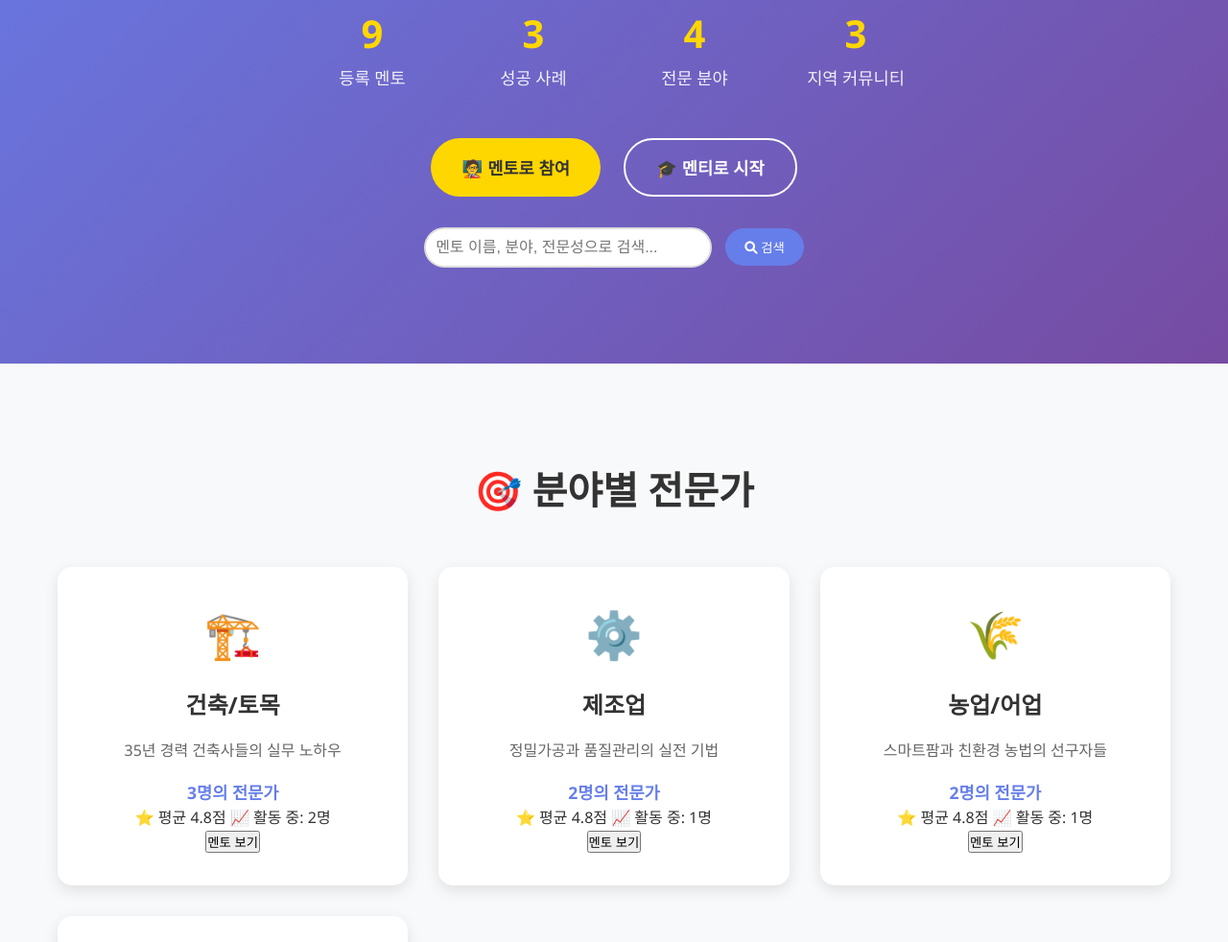
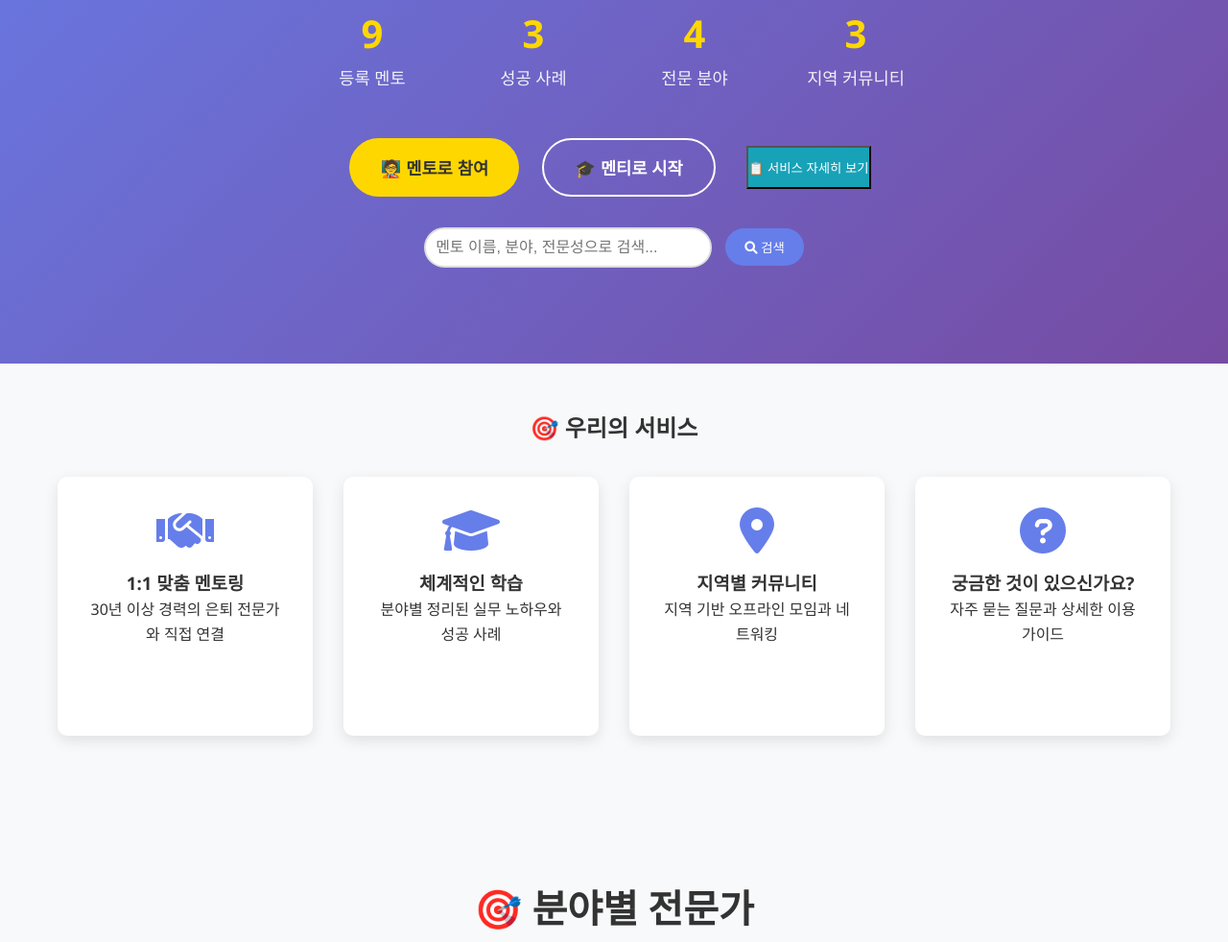
Before and after one commit to awbaw24/senior-knowledge-sharing, a website: page website/index.html in a window 1280 px wide. Shown: the part 437-1419 px from the top of the page at 96% size. Drawn offline with Linux system fonts and the light colour scheme.

Commit message:
메인 페이지에 서비스 안내 링크 및 서비스 소개 섹션 추가

```diff
--- a/website/index.html
+++ b/website/index.html
@@ -18,6 +18,7 @@
             <ul class="nav-menu">
                 <li><a href="#home">홈</a></li>
                 <li><a href="#mentors">멘토 찾기</a></li>
+                <li><a href="service.html">🔍 서비스 안내</a></li>
                 <li><a href="#knowledge">지식 저장소</a></li>
                 <li><a href="#community">커뮤니티</a></li>
                 <li><a href="#success">성공사례</a></li>
@@ -37,6 +38,7 @@
         <div class="mobile-menu" id="mobileMenu">
             <a href="#home" onclick="closeMobileMenu()">홈</a>
             <a href="#mentors" onclick="closeMobileMenu()">멘토 찾기</a>
+            <a href="service.html">🔍 서비스 안내</a>
             <a href="#knowledge" onclick="closeMobileMenu()">지식 저장소</a>
             <a href="#community" onclick="closeMobileMenu()">커뮤니티</a>
             <a href="#success" onclick="closeMobileMenu()">성공사례</a>
@@ -76,6 +78,9 @@
             <div class="hero-buttons">
                 <button class="btn-primary" onclick="openModal('mentor')">🧑‍🏫 멘토로 참여</button>
                 <button class="btn-secondary" onclick="openModal('mentee')">🎓 멘티로 시작</button>
+                <button class="btn-info" onclick="location.href='service.html'" style="background: #17a2b8; color: white; margin: 0.5rem;">
+                    📋 서비스 자세히 보기
+                </button>
             </div>
 
             <!-- 멘토 검색 기능 추가 -->
@@ -87,6 +92,39 @@
                             style="margin-left: 10px; padding: 10px 20px; background: #667eea; color: white; border: none; border-radius: 20px; cursor: pointer;">
                         <i class="fas fa-search"></i> 검색
                     </button>
+                </div>
+            </div>
+        </div>
+    </section>
+
+    <!-- 서비스 소개 카드 섹션 추가 -->
+    <section style="padding: 3rem 0; background: #f8f9fa;">
+        <div class="container">
+            <h2 style="text-align: center; margin-bottom: 2rem;">🎯 우리의 서비스</h2>
+            <div style="display: grid; grid-template-columns: repeat(auto-fit, minmax(250px, 1fr)); gap: 2rem;">
+                <div style="background: white; padding: 2rem; border-radius: 10px; box-shadow: 0 5px 15px rgba(0,0,0,0.1); text-align: center;">
+                    <i class="fas fa-handshake" style="font-size: 3rem; color: #667eea; margin-bottom: 1rem;"></i>
+                    <h3>1:1 맞춤 멘토링</h3>
+                    <p>30년 이상 경력의 은퇴 전문가와 직접 연결</p>
+                    <button class="btn-secondary" onclick="location.href='service.html#how-it-works'">자세히 보기</button>
+                </div>
+                <div style="background: white; padding: 2rem; border-radius: 10px; box-shadow: 0 5px 15px rgba(0,0,0,0.1); text-align: center;">
+                    <i class="fas fa-graduation-cap" style="font-size: 3rem; color: #667eea; margin-bottom: 1rem;"></i>
+                    <h3>체계적인 학습</h3>
+                    <p>분야별 정리된 실무 노하우와 성공 사례</p>
+                    <button class="btn-secondary" onclick="location.href='service.html#service-overview'">자세히 보기</button>
+                </div>
+                <div style="background: white; padding: 2rem; border-radius: 10px; box-shadow: 0 5px 15px rgba(0,0,0,0.1); text-align: center;">
+                    <i class="fas fa-map-marker-alt" style="font-size: 3rem; color: #667eea; margin-bottom: 1rem;"></i>
+                    <h3>지역별 커뮤니티</h3>
+                    <p>지역 기반 오프라인 모임과 네트워킹</p>
+                    <button class="btn-secondary" onclick="location.href='service.html#pricing'">요금제 보기</button>
+                </div>
+                <div style="background: white; padding: 2rem; border-radius: 10px; box-shadow: 0 5px 15px rgba(0,0,0,0.1); text-align: center;">
+                    <i class="fas fa-question-circle" style="font-size: 3rem; color: #667eea; margin-bottom: 1rem;"></i>
+                    <h3>궁금한 것이 있으신가요?</h3>
+                    <p>자주 묻는 질문과 상세한 이용 가이드</p>
+                    <button class="btn-secondary" onclick="location.href='service.html#faq'">FAQ 보기</button>
                 </div>
             </div>
         </div>
@@ -292,6 +330,7 @@
                     <h4>빠른 링크</h4>
                     <ul>
                         <li><a href="#mentors">멘토 찾기</a></li>
+                        <li><a href="service.html">📋 서비스 안내</a></li>
                         <li><a href="#knowledge">지식 저장소</a></li>
                         <li><a href="#community">커뮤니티</a></li>
                         <li><a href="#success">성공사례</a></li>
@@ -310,6 +349,9 @@
                         <button onclick="openModal('mentee')" class="btn-secondary" style="padding: 0.3rem 0.8rem; font-size: 0.8rem; margin: 0.2rem; display: block; width: 100%;">
                             🎓 멘티 신청
                         </button>
+                        <button onclick="location.href='service.html'" class="btn-secondary" style="padding: 0.3rem 0.8rem; font-size: 0.8rem; margin: 0.2rem; display: block; width: 100%;">
+                            📋 서비스 안내
+                        </button>
                     </div>
                 </div>
 
@@ -320,7 +362,7 @@
                     <div class="social-links">
                         <a href="https://github.com/awbaw24/senior-knowledge-sharing" target="_blank"><i class="fab fa-github"></i></a>
                         <a href="mailto:comensee24@gmail.com"><i class="fas fa-envelope"></i></a>
-                        <a href="#" onclick="showServiceGuide()"><i class="fas fa-question-circle"></i></a>
+                        <a href="service.html#faq" onclick="showServiceGuide()"><i class="fas fa-question-circle"></i></a>
                     </div>
 
                     <!-- 서비스 현황 -->
```
